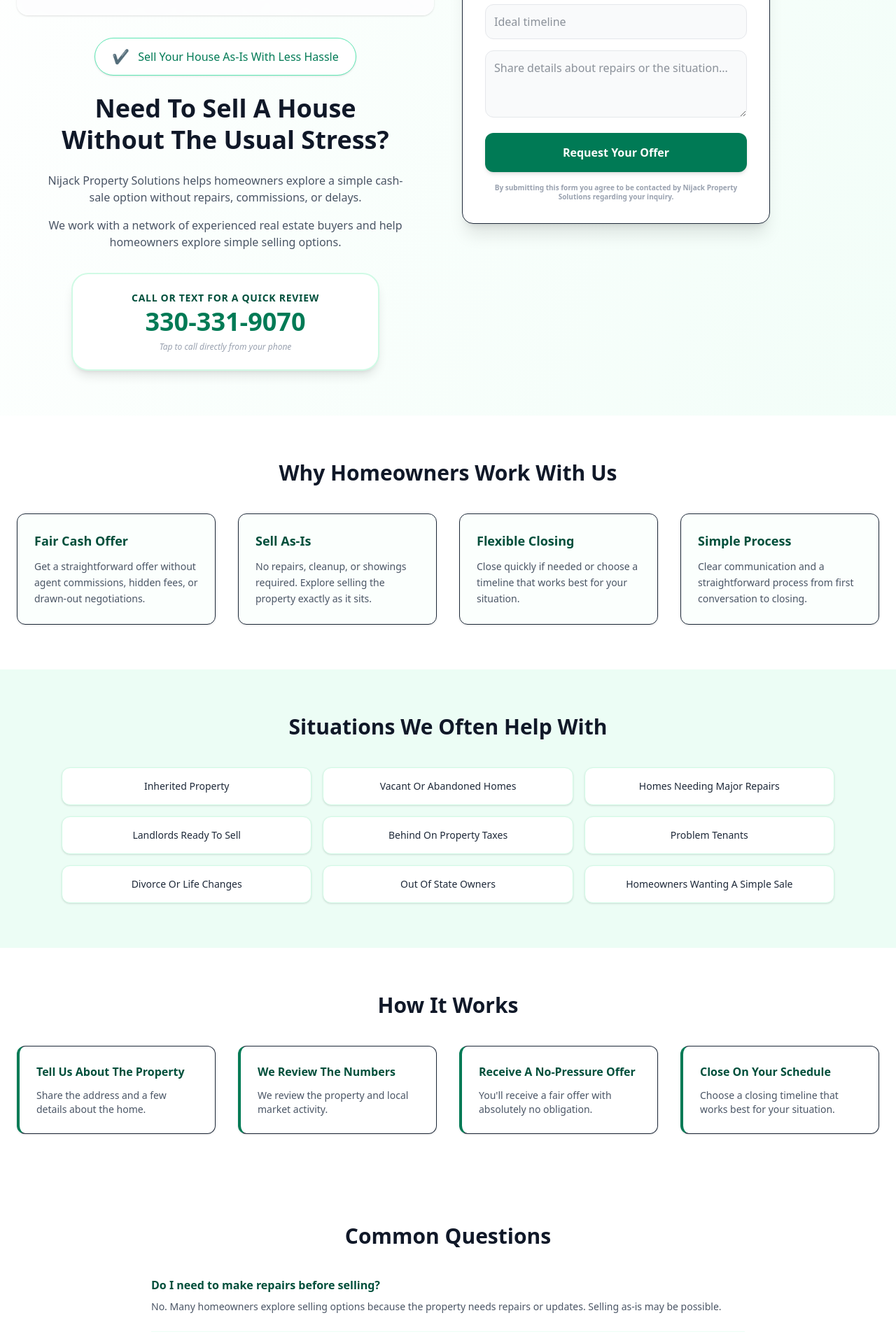
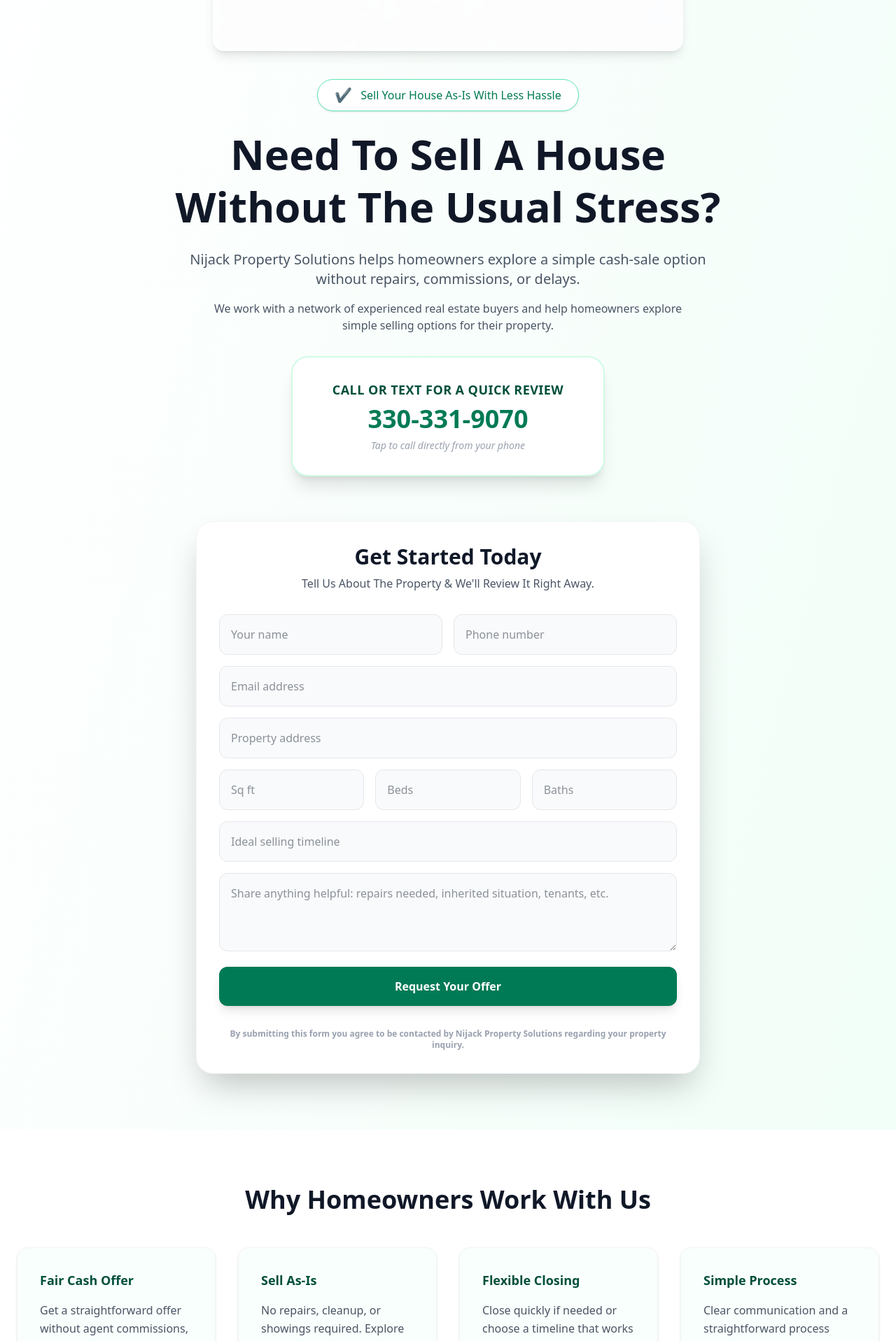
Before and after one commit to nijackacquisitions56/nijack-property-solutions, a React (Vite) app: page / in a window 1280 px wide. Shown: the part 520-2437 px from the top of the page at 70% size. Built offline with nearby package versions, Linux system fonts and the light colour scheme.

Commit message:
Update App.jsx

```diff
--- a/src/App.jsx
+++ b/src/App.jsx
@@ -5,6 +5,7 @@ export default function NijackPropertySolutionsWebsite() {
 
   const handleSubmit = (e) => {
     e.preventDefault();
+    // In a real app, this is where the email would be sent
     setSubmitted(true);
   };
 
@@ -84,100 +85,115 @@ export default function NijackPropertySolutionsWebsite() {
       <header className="sticky top-0 z-50 border-b bg-white/95 backdrop-blur-sm">
         <div className="mx-auto flex max-w-7xl items-center justify-between px-6 py-4">
           <div className="flex items-center gap-3">
-            <div className="flex h-12 w-12 items-center justify-center rounded-full bg-emerald-700 text-xl text-white">
+            <div className="flex h-12 w-12 items-center justify-center rounded-full bg-emerald-700 text-xl text-white shadow-sm">
               🏠
             </div>
             <div>
-              <div className="font-semibold text-lg leading-tight text-emerald-900">Nijack Property Solutions</div>
-              <div className="text-sm text-gray-500">Serving Homeowners Nationwide</div>
+              <div className="font-semibold text-lg leading-tight text-emerald-900">
+                Nijack Property Solutions
+              </div>
+              <div className="text-sm text-gray-500">
+                Serving Homeowners Nationwide
               </div>
             </div>
-          <nav className="hidden md:flex items-center gap-8 text-sm font-medium text-emerald-900">
+          </div>
+
+          <nav className="hidden md:flex items-center gap-8 text-sm font-medium">
             <a href="#how" className="hover:text-emerald-700 transition-colors">How It Works</a>
             <a href="#why" className="hover:text-emerald-700 transition-colors">Why Sell To Us</a>
             <a href="#faq" className="hover:text-emerald-700 transition-colors">FAQ</a>
-            <a href="#contact" className="rounded-xl bg-emerald-700 px-5 py-2 text-white shadow-md hover:bg-emerald-800 transition-all">Get a Cash Offer</a>
+            <a href="#contact" className="rounded-xl bg-emerald-700 px-5 py-2 text-white hover:bg-emerald-800 transition-colors shadow-md">
+              Get a Cash Offer
+            </a>
           </nav>
         </div>
       </header>
 
-      {/* MAIN HERO GRID */}
-      <section className="mx-auto grid max-w-7xl grid-cols-1 gap-10 px-6 py-16 lg:grid-cols-2">
+      {/* HERO SECTION - NO BORDER, CENTERED LAYOUT */}
+      <section className="mx-auto max-w-7xl px-6 py-16 flex flex-col items-center text-center">
 
-        {/* LEFT COLUMN: TEXT & PHONE */}
-        <div className="flex flex-col items-center text-center">
-          <img src="/symbols-home-sale-banner.png" alt="Banner" className="mb-8 w-full max-w-3xl rounded-2xl shadow-sm" />
+        <img
+          src="/symbols-home-sale-banner.png"
+          alt="Simple home selling process illustration"
+          className="mb-10 w-full max-w-2xl rounded-2xl shadow-lg"
+        />
 
-          <div className="mb-6 inline-flex w-fit items-center gap-3 rounded-full border border-emerald-300 bg-white px-6 py-3 text-emerald-700 shadow-sm">
+        <div className="mb-6 inline-flex items-center gap-3 rounded-full border border-emerald-300 bg-white px-6 py-2 text-emerald-700 shadow-sm">
           <span className="text-xl">✔</span>
           <span className="font-medium">Sell Your House As-Is With Less Hassle</span>
         </div>
 
-          <h1 className="mb-6 text-4xl font-bold leading-tight text-gray-900">
+        <h1 className="mb-6 text-4xl font-extrabold leading-tight md:text-6xl text-gray-900">
           Need To Sell A House<br/>Without The Usual Stress?
         </h1>
 
-          <p className="mb-4 text-gray-600 max-w-lg">
+        <p className="mb-4 text-xl text-gray-600 max-w-3xl">
           Nijack Property Solutions helps homeowners explore a simple cash-sale option without repairs, commissions, or delays.
         </p>
 
-          <p className="mb-6 text-gray-600 max-w-lg">
-            We work with a network of experienced real estate buyers and help homeowners explore simple selling options.
+        <p className="mb-8 text-gray-600 max-w-2xl">
+          We work with a network of experienced real estate buyers and help homeowners explore simple selling options for their property.
         </p>
 
-          {/* PHONE BOX - ADJUSTED HIGHER & SIZED TO MATCH FORM BOX */}
-          <div className="mt-2 rounded-3xl bg-white p-6 border-2 border-emerald-100 shadow-lg w-full max-w-[440px] transition-transform hover:scale-[1.02]">
-            <div className="text-emerald-900 font-bold text-sm mb-1 uppercase tracking-wider">
+        {/* CENTERED PHONE NUMBER BOX - MOVED UP & SIZED TO FORM BOX */}
+        <div className="rounded-3xl bg-white p-8 border-2 border-emerald-100 shadow-xl w-full max-w-md transition-transform hover:scale-105">
+          <div className="text-emerald-900 font-bold text-lg mb-2 uppercase tracking-wide">
             Call Or Text For A Quick Review
           </div>
-            <a href="tel:3303319070" className="text-4xl font-black text-emerald-700 hover:text-emerald-800 transition-colors">
+          <a
+            href="tel:3303319070"
+            className="text-4xl font-black text-emerald-700 hover:text-emerald-800 transition-colors block"
+          >
             330-331-9070
           </a>
-            <p className="text-xs text-gray-400 mt-2 italic">Tap to call directly from your phone</p>
-          </div>
+          <p className="text-sm text-gray-400 mt-2 italic">Tap to call directly from your phone</p>
         </div>
 
-        {/* RIGHT COLUMN: FORM */}
-        <div id="contact" className="rounded-2xl border bg-white p-8 shadow-xl self-start w-full max-w-[440px] mx-auto lg:mx-0">
+      </section>
+
+      {/* FORM SECTION - CENTERED */}
+      <section id="contact" className="mx-auto max-w-3xl px-6 pb-20 scroll-mt-20">
+        <div className="rounded-3xl border border-gray-100 bg-white p-8 shadow-2xl min-h-[400px] flex flex-col justify-center">
           {!submitted ? (
+            <>
+              <h2 className="mb-2 text-3xl font-bold text-center text-gray-900">Get Started Today</h2>
+              <p className="mb-8 text-gray-600 text-center">Tell Us About The Property & We'll Review It Right Away.</p>
               <form onSubmit={handleSubmit} className="space-y-4">
-              <h2 className="mb-1 text-3xl font-bold text-center text-gray-900">Get Started Today</h2>
-              <p className="mb-6 text-gray-600 text-center text-sm">Tell Us About The Property & We'll Review It Right Away.</p>
-
-              <div className="grid grid-cols-2 gap-4">
-                <input required placeholder="Your name" className="rounded-xl border border-gray-200 bg-gray-50 p-3 focus:outline-emerald-500" />
-                <input required placeholder="Phone number" className="rounded-xl border border-gray-200 bg-gray-50 p-3 focus:outline-emerald-500" />
+                <div className="grid grid-cols-1 sm:grid-cols-2 gap-4">
+                  <input required placeholder="Your name" className="rounded-xl border border-gray-200 bg-gray-50 p-4 focus:ring-2 focus:ring-emerald-500 focus:outline-none" />
+                  <input required placeholder="Phone number" className="rounded-xl border border-gray-200 bg-gray-50 p-4 focus:ring-2 focus:ring-emerald-500 focus:outline-none" />
                 </div>
-
-              <input required type="email" placeholder="Email address" className="w-full rounded-xl border border-gray-200 bg-gray-50 p-3 focus:outline-emerald-500" />
-              <input required placeholder="Property address" className="w-full rounded-xl border border-gray-200 bg-gray-50 p-3 focus:outline-emerald-500" />
-
+                <input required type="email" placeholder="Email address" className="w-full rounded-xl border border-gray-200 bg-gray-50 p-4 focus:ring-2 focus:ring-emerald-500 focus:outline-none" />
+                <input required placeholder="Property address" className="w-full rounded-xl border border-gray-200 bg-gray-50 p-4 focus:ring-2 focus:ring-emerald-500 focus:outline-none" />
                 <div className="grid grid-cols-3 gap-4">
-                <input placeholder="Sq ft" className="rounded-xl border border-gray-200 bg-gray-50 p-3 focus:outline-emerald-500" />
-                <input placeholder="Beds" className="rounded-xl border border-gray-200 bg-gray-50 p-3 focus:outline-emerald-500" />
-                <input placeholder="Baths" className="rounded-xl border border-gray-200 bg-gray-50 p-3 focus:outline-emerald-500" />
+                  <input placeholder="Sq ft" className="rounded-xl border border-gray-200 bg-gray-50 p-4 focus:ring-2 focus:ring-emerald-500 focus:outline-none" />
+                  <input placeholder="Beds" className="rounded-xl border border-gray-200 bg-gray-50 p-4 focus:ring-2 focus:ring-emerald-500 focus:outline-none" />
+                  <input placeholder="Baths" className="rounded-xl border border-gray-200 bg-gray-50 p-4 focus:ring-2 focus:ring-emerald-500 focus:outline-none" />
                 </div>
-
-              <input placeholder="Ideal timeline" className="w-full rounded-xl border border-gray-200 bg-gray-50 p-3 focus:outline-emerald-500" />
-              <textarea placeholder="Share details about repairs or the situation..." className="h-24 w-full rounded-xl border border-gray-200 bg-gray-50 p-3 focus:outline-emerald-500" />
-
-              <button type="submit" className="w-full rounded-xl bg-emerald-700 py-4 font-bold text-white shadow-md hover:bg-emerald-800 transition-all">
+                <input placeholder="Ideal selling timeline" className="w-full rounded-xl border border-gray-200 bg-gray-50 p-4 focus:ring-2 focus:ring-emerald-500 focus:outline-none" />
+                <textarea placeholder="Share anything helpful: repairs needed, inherited situation, tenants, etc." className="h-28 w-full rounded-xl border border-gray-200 bg-gray-50 p-4 focus:ring-2 focus:ring-emerald-500 focus:outline-none" />
+                <button type="submit" className="w-full rounded-xl bg-emerald-700 py-4 font-bold text-white shadow-lg hover:bg-emerald-800 transition-all">
                   Request Your Offer
                 </button>
-
-              <p className="text-[10px] text-gray-400 text-center leading-tight">
-                <strong>By submitting this form you agree to be contacted by Nijack Property Solutions regarding your inquiry.</strong>
+                <p className="text-xs text-gray-400 text-center mt-4">
+                  <strong>By submitting this form you agree to be contacted by Nijack Property Solutions regarding your property inquiry.</strong>
                 </p>
               </form>
+            </>
           ) : (
-            <div className="text-center py-16 animate-in fade-in zoom-in duration-300">
-              <div className="text-5xl mb-4">✅</div>
-              <h2 className="text-2xl font-bold mb-2 text-gray-900">Thank You!</h2>
-              <p className="text-gray-600 mb-6 px-4">
-                We've received your info. We will reach out to you at <strong>330-331-9070</strong> shortly to discuss your property.
+            <div className="text-center py-10 animate-in fade-in zoom-in duration-500">
+              <div className="mb-6 inline-flex h-20 w-20 items-center justify-center rounded-full bg-emerald-100 text-4xl text-emerald-700">
+                ✅
+              </div>
+              <h2 className="mb-4 text-3xl font-bold text-gray-900">Thank You!</h2>
+              <p className="mb-8 text-lg text-gray-600">
+                We have received your property details. Nicole or a team member will review the information and contact you shortly at <strong>330-331-9070</strong> to discuss your options.
               </p>
-              <button onClick={() => setSubmitted(false)} className="text-emerald-700 font-medium hover:underline">
-                ← Send another inquiry
+              <button
+                onClick={() => setSubmitted(false)}
+                className="text-emerald-700 font-semibold hover:underline"
+              >
+                ← Back to form
               </button>
             </div>
           )}
@@ -185,14 +201,14 @@ export default function NijackPropertySolutionsWebsite() {
       </section>
 
       {/* WHY SELL SECTION */}
-      <section id="why" className="bg-white py-16 scroll-mt-20">
+      <section id="why" className="bg-white py-20 scroll-mt-20">
         <div className="mx-auto max-w-7xl px-6">
-          <h2 className="mb-10 text-center text-3xl font-bold text-gray-900">Why Homeowners Work With Us</h2>
+          <h2 className="mb-12 text-center text-3xl font-bold md:text-4xl text-gray-900">Why Homeowners Work With Us</h2>
           <div className="grid gap-8 md:grid-cols-2 lg:grid-cols-4">
             {benefits.map((item, i) => (
-              <div key={i} className="rounded-xl border p-6 shadow-sm bg-emerald-50/20">
-                <h3 className="mb-3 font-semibold text-emerald-900 text-lg">{item.title}</h3>
-                <p className="text-sm text-gray-600 leading-relaxed">{item.text}</p>
+              <div key={i} className="rounded-2xl border border-gray-100 p-8 shadow-sm bg-emerald-50/30">
+                <h3 className="mb-4 font-bold text-emerald-900 text-lg">{item.title}</h3>
+                <p className="text-gray-600 leading-relaxed">{item.text}</p>
               </div>
             ))}
           </div>
@@ -200,26 +216,31 @@ export default function NijackPropertySolutionsWebsite() {
       </section>
 
       {/* SITUATIONS SECTION */}
-      <section className="bg-emerald-50 py-16">
+      <section className="bg-emerald-700 py-20 text-white">
         <div className="mx-auto max-w-6xl px-6">
-          <h2 className="text-3xl font-bold text-center mb-10 text-gray-900">Situations We Often Help With</h2>
-          <div className="grid md:grid-cols-2 lg:grid-cols-3 gap-4 text-sm">
+          <h2 className="text-3xl font-bold text-center mb-12 md:text-4xl">Situations We Can Help With</h2>
+          <div className="grid grid-cols-1 sm:grid-cols-2 lg:grid-cols-3 gap-4">
             {situations.map((s, i) => (
-              <div key={i} className="rounded-xl border border-emerald-100 bg-white p-4 shadow-sm text-center font-medium">{s}</div>
+              <div key={i} className="rounded-xl bg-white/10 backdrop-blur-md p-5 border border-white/20">
+                {s}
+              </div>
             ))}
           </div>
         </div>
       </section>
 
-      {/* HOW IT WORKS */}
-      <section id="how" className="bg-white py-16 scroll-mt-20">
-        <div className="mx-auto max-w-7xl px-6">
-          <h2 className="mb-10 text-center text-3xl font-bold text-gray-900">How It Works</h2>
-          <div className="grid gap-8 md:grid-cols-2 lg:grid-cols-4">
+      {/* HOW IT WORKS SECTION */}
+      <section id="how" className="bg-white py-20 scroll-mt-20">
+        <div className="mx-auto max-w-7xl px-6 text-center">
+          <h2 className="mb-12 text-3xl font-bold md:text-4xl text-gray-900">The Simple 4-Step Process</h2>
+          <div className="grid gap-8 md:grid-cols-2 lg:grid-cols-4 text-left">
             {steps.map((step, i) => (
-              <div key={i} className="rounded-xl border bg-white p-6 shadow-sm border-l-4 border-l-emerald-700">
-                <h3 className="mb-3 font-semibold text-emerald-900">{step.title}</h3>
-                <p className="text-sm text-gray-600">{step.text}</p>
+              <div key={i} className="relative rounded-2xl border border-gray-100 p-8 bg-white shadow-sm">
+                <div className="absolute -top-4 left-1/2 -translate-x-1/2 h-10 w-10 rounded-full bg-emerald-700 text-white flex items-center justify-center font-bold">
+                  {i + 1}
+                </div>
+                <h3 className="mb-4 mt-2 font-bold text-emerald-900">{step.title}</h3>
+                <p className="text-gray-600 text-sm leading-relaxed">{step.text}</p>
               </div>
             ))}
           </div>
@@ -227,13 +248,13 @@ export default function NijackPropertySolutionsWebsite() {
       </section>
 
       {/* FAQ SECTION */}
-      <section id="faq" className="bg-white py-16 scroll-mt-20">
+      <section id="faq" className="bg-emerald-50/50 py-20 scroll-mt-20">
         <div className="mx-auto max-w-4xl px-6">
-          <h2 className="text-3xl font-bold text-center mb-10 text-gray-900">Common Questions</h2>
+          <h2 className="text-3xl font-bold text-center mb-12 md:text-4xl text-gray-900">Common Questions</h2>
           <div className="space-y-6">
             {faq.map((item, i) => (
-              <div key={i} className="border-b pb-6 last:border-0 border-emerald-50">
-                <h3 className="font-semibold mb-2 text-emerald-900">{item.q}</h3>
+              <div key={i} className="rounded-2xl bg-white p-6 shadow-sm border border-emerald-100">
+                <h3 className="font-bold text-emerald-900 mb-2">{item.q}</h3>
                 <p className="text-gray-600 text-sm leading-relaxed">{item.a}</p>
               </div>
             ))}
@@ -242,13 +263,13 @@ export default function NijackPropertySolutionsWebsite() {
       </section>
 
       {/* PRIVACY POLICY SECTION */}
-      <section id="privacy" className="bg-stone-50 py-16 scroll-mt-20 border-t">
-        <div className="mx-auto max-w-4xl px-6">
-          <h2 className="text-2xl font-bold text-center mb-8 text-stone-900 underline decoration-emerald-700 underline-offset-8">Privacy Policy</h2>
-          <div className="space-y-4 text-stone-700 text-sm max-w-2xl mx-auto text-center md:text-left">
+      <section id="privacy" className="bg-stone-50 py-20 scroll-mt-20 border-t">
+        <div className="mx-auto max-w-4xl px-6 text-center">
+          <h2 className="text-3xl font-bold mb-10 text-stone-900 underlined decoration-emerald-700 underline-offset-8">Privacy Policy</h2>
+          <div className="space-y-6 text-stone-700 leading-relaxed text-sm md:text-base max-w-2xl mx-auto">
             <p><strong>Nijack Property Solutions</strong> respects your privacy. We collect your contact info and property details solely to provide a cash offer review.</p>
-            <p><strong>Sharing:</strong> Property data may be shared with our network of real estate buyers to evaluate your home. We never sell your personal contact info to third-party marketing lists.</p>
-            <p><strong>Consent:</strong> By submitting your info, you give us permission to contact you regarding your property inquiry.</p>
+            <p><strong>Sharing:</strong> Property data may be shared with our network of buyers to evaluate your home. We do not sell your personal contact info to marketing lists.</p>
+            <p><strong>Consent:</strong> By submitting your info, you provide Nijack Property Solutions permission to contact you regarding your inquiry.</p>
           </div>
         </div>
       </section>
```
Lines whose indentation alone changed are shown as unchanged.
